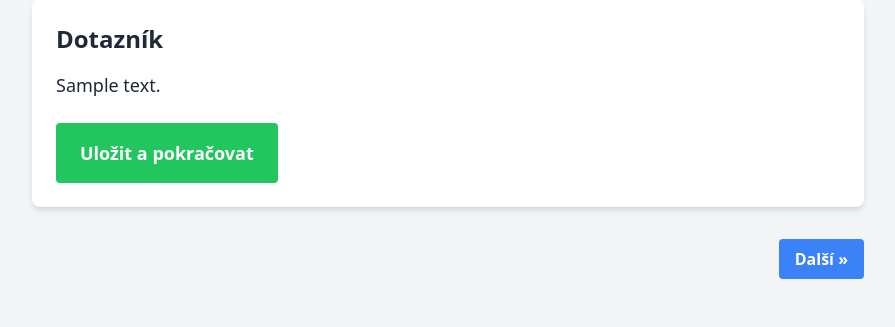
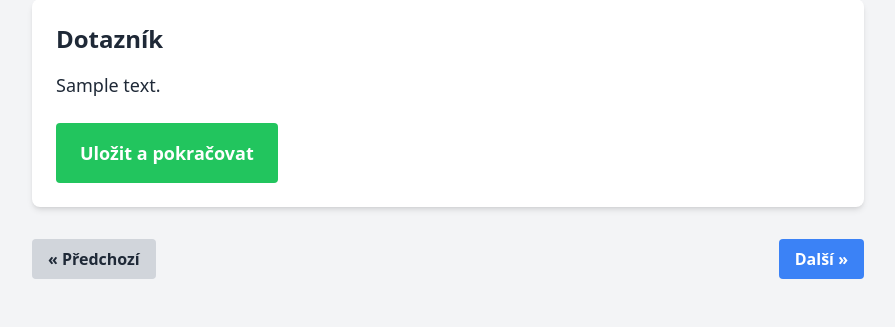
Before and after one commit to data4sci/gallery_twin, a Python web app: template app/templates/exhibit.html in a window 1280 px wide. Shown: the part 583-910 px from the top of the page, without its empty margins (192-1087 px from the left). Run offline with Jinja, Linux system fonts and the light colour scheme; the template is opened without the code that fills it: most values are stand-ins (such as "Sample title", 1, 10 or a date in 2020); some libraries are stand-ins or nearby versions.

Commit message:
feat: add link to homepage in exhibit navigation when no previous exhibit exists

```diff
--- a/app/templates/exhibit.html
+++ b/app/templates/exhibit.html
@@ -227,7 +227,11 @@
             &laquo; Předchozí
         </a>
         {% else %}
-        <span></span>
+        <a href="{{ url_for('index') }}"
+            aria-label="Přejít na úvodní stránku"
+            class="w-full sm:w-auto text-center bg-gray-300 hover:bg-gray-400 text-gray-800 font-bold py-2 px-4 rounded">
+            &laquo; Předchozí
+        </a>
         {% endif %}
 
         {% if next_slug %}
```
